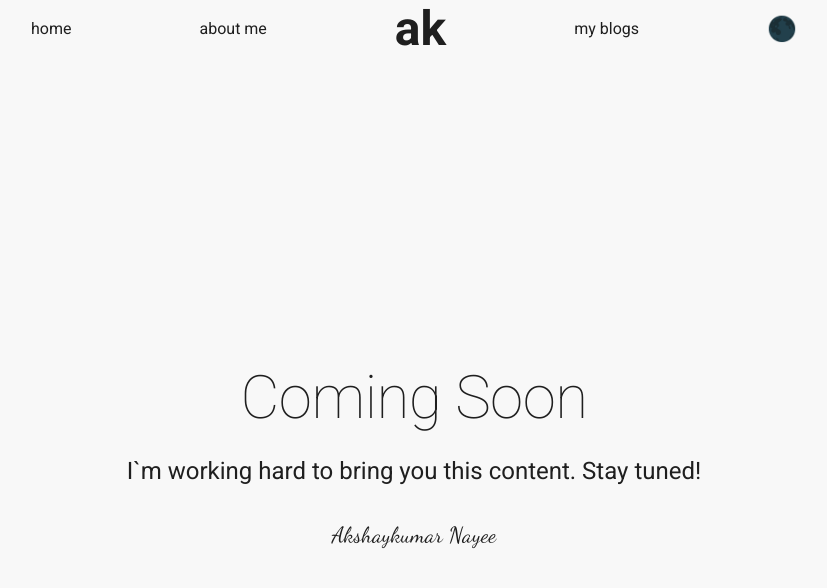
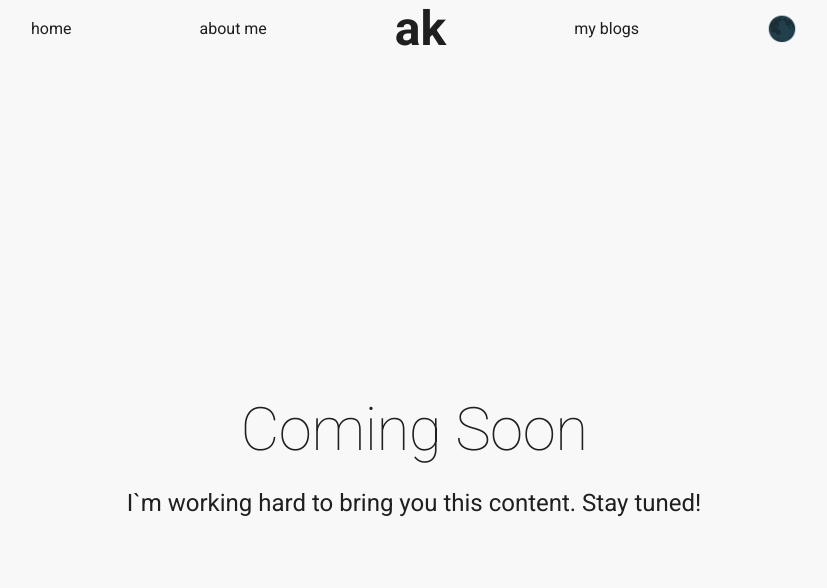
Before and after one commit to Nayee001/AkshayNayee, a React (Create React App) app: page /blogs in a window 1280 px wide. Shown: the top 588 px of the page, without its empty margins (226-1053 px from the left). Built offline with nearby package versions, Linux system fonts and the light colour scheme; the HTML template or start-up script is replaced by a standard one.

Commit message:
Updating New Version - Started 23 May 25

```diff
--- a/src/components/blogs/Blogs.js
+++ b/src/components/blogs/Blogs.js
@@ -12,9 +12,9 @@ export default function ComingSoon() {
                     <Typography variant="h5" align="center">
                         I`m working hard to bring you this content. Stay tuned!
                     </Typography>
-                    <Typography align="center" style={{fontFamily: "'Dancing Script', cursive", marginTop: '2rem', fontSize: '22px'}}>
+                    {/* <Typography align="center" style={{fontFamily: "'Dancing Script', cursive", marginTop: '2rem', fontSize: '22px'}}>
                         Akshaykumar Nayee
-                    </Typography>
+                    </Typography> */}
                 </Grid>
             </Grid>
         </Box>
--- a/src/components/home/Home.js
+++ b/src/components/home/Home.js
@@ -1,6 +1,6 @@
 import React, { useState, useEffect } from 'react';
 import Style from './Home.module.scss';
-import me from '../../img/ak1.png';
+import me from '../../img/akshay.jpeg';
 import classNames from 'classnames';
 import EmojiBullet from "./EmojiBullet";
 import SocialIcon from "./SocialIcon";
```
Also changed, not shown: src/img/akshay.jpeg (added).
